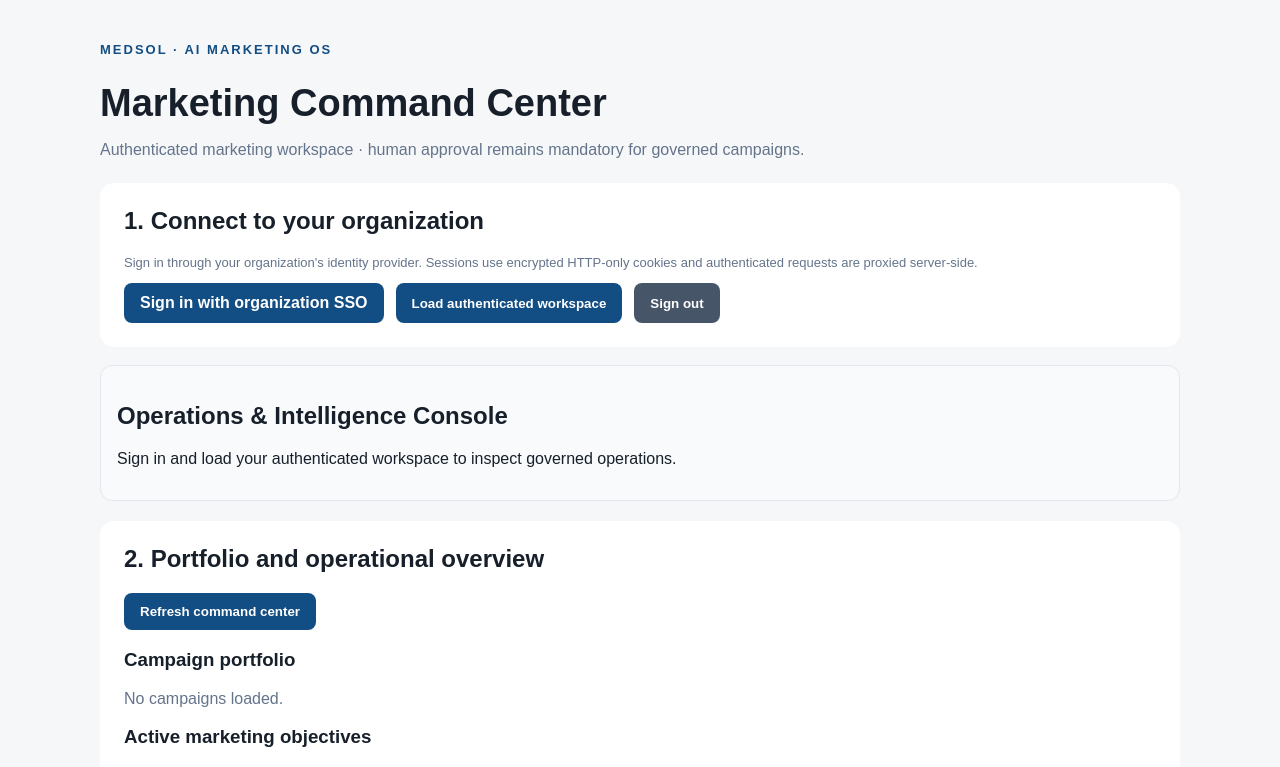
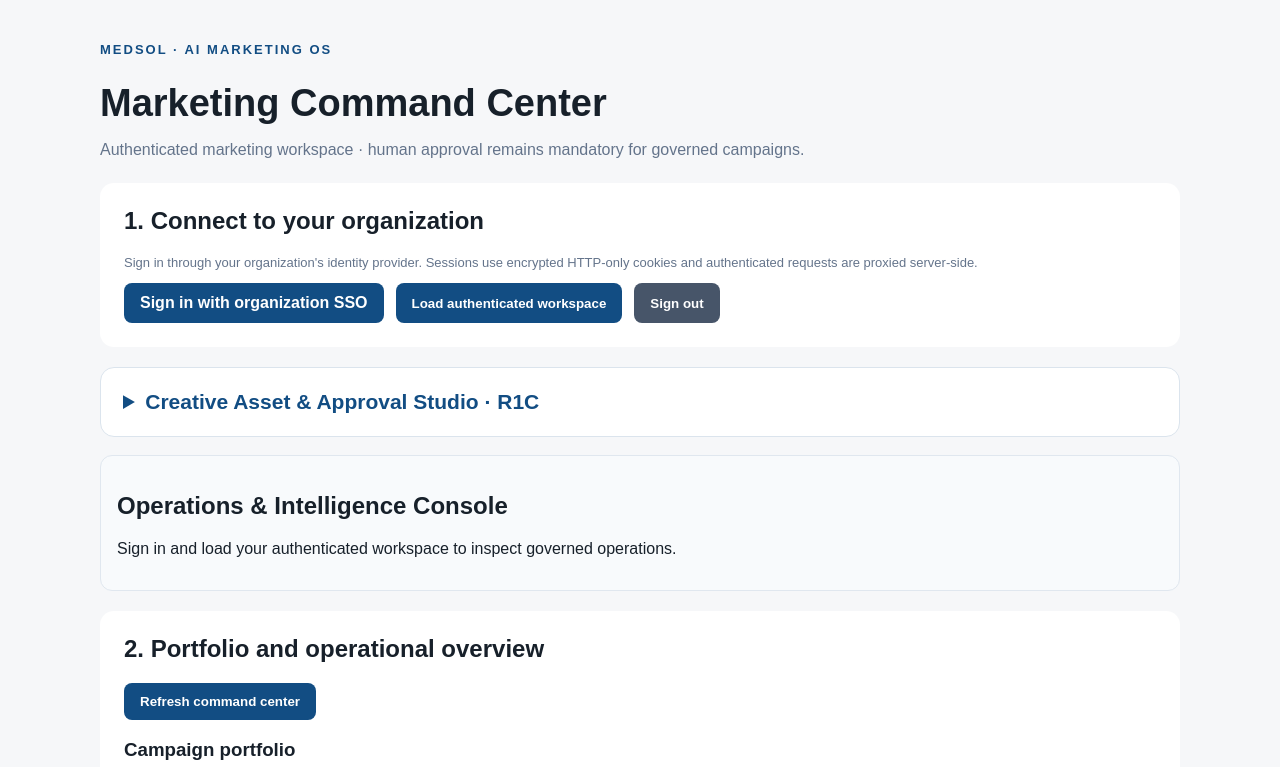
Before and after one commit to Ashour158/medsol-ai-marketing-os, a Next.js app in the folder apps/web/: page / in a window 1280 px wide. Shown: the top 767 px of the page. Built offline with nearby package versions, Linux system fonts and the light colour scheme.

Commit message:
Integrate creative rights and exact-version approval Studio in authenticated Command Center

```diff
--- a/apps/web/src/app/page.tsx
+++ b/apps/web/src/app/page.tsx
@@ -1,6 +1,7 @@
 "use client";
 import { useState } from "react";
 import OperationsConsole from "./operations-console";
+import CreativeGovernanceStudio from "./creative-governance-studio";
 
 type Workflow = { workflowExecutionId?: string; id?: string; status?: string; currentStep?: string; correlationId?: string; output?: unknown; steps?: unknown[] };
 export default function Home() {
@@ -113,6 +114,7 @@ export default function Home() {
       {identity && <p>Signed in as {identity.email} · {identity.role}</p>}
       {agents !== null && <details style={{ marginTop: 14 }}><summary>Agent roster</summary><pre style={{ whiteSpace: "pre-wrap", overflowWrap: "anywhere" }}>{JSON.stringify(agents, null, 2)}</pre></details>}
     </section>
+    <CreativeGovernanceStudio identity={identity} />
     <OperationsConsole identity={identity} onRunSelected={id => {
       setBrainRunId(id);setBrainRunDetail(null);setBrainRecovery(null);
       void perform(async()=>setBrainRunDetail(await call("brain/runs/"+encodeURIComponent(id))));
```
